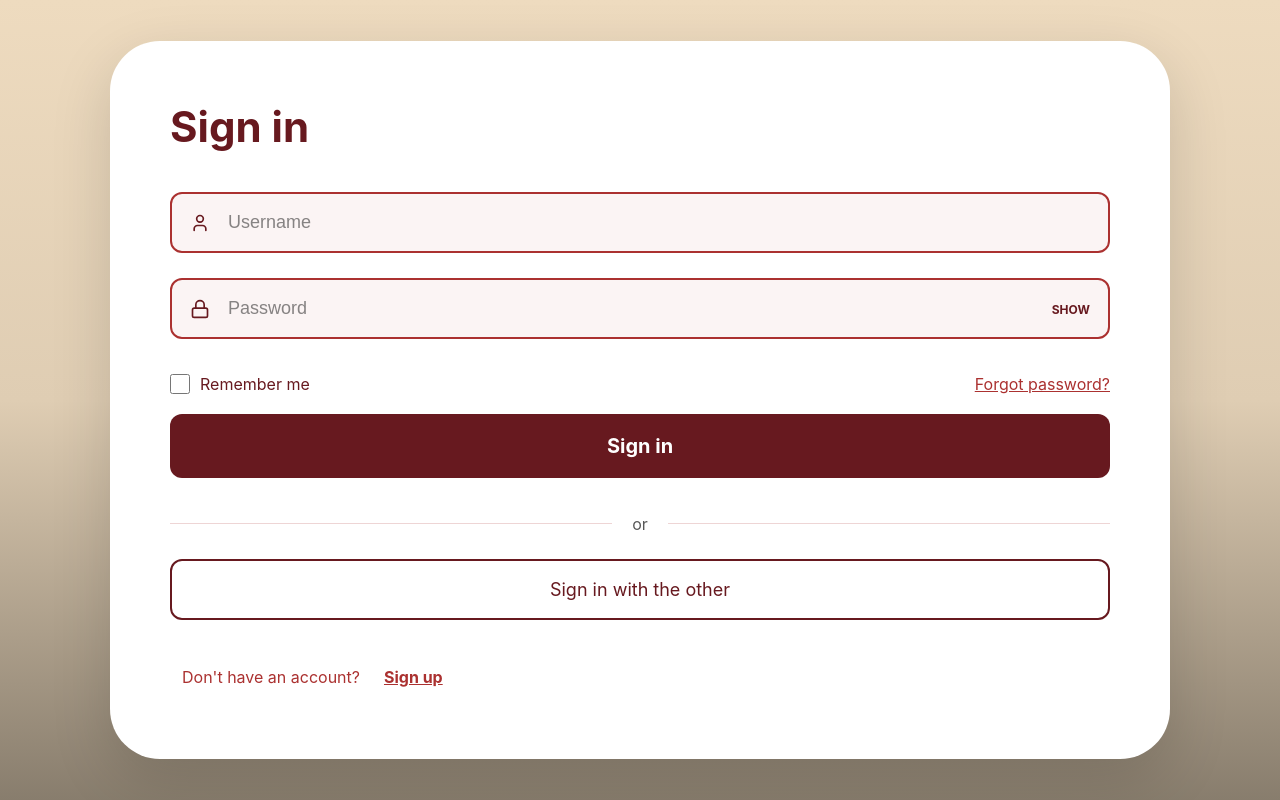
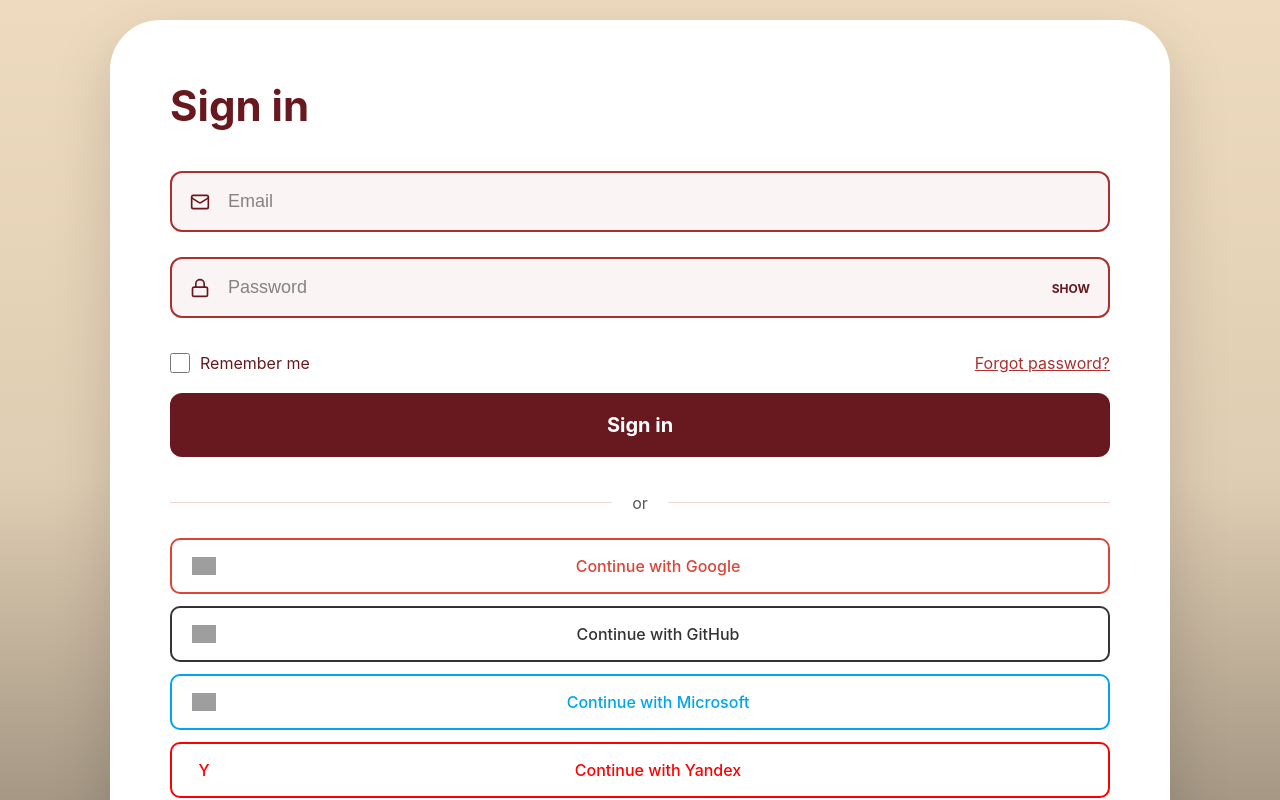
Before and after one commit to Desolateeeooo/it_english_dictionary, a React app in the folder frontend/: page /signin in a window 1280 px wide. Shown: the top 800 px of the page. Built offline with nearby package versions, Linux system fonts and the light colour scheme; grey boxes are pictures that could not be loaded; the HTML template or start-up script is replaced by a standard one.

Commit message:
Add SignInButtons component

```diff
--- a/frontend/src/components/features/login/SignInButtons/SignInButtons.module.css
+++ b/frontend/src/components/features/login/SignInButtons/SignInButtons.module.css
@@ -49,3 +49,9 @@
     padding-left: 0;
   }
 }
+
+@media (max-width: 480px) {
+	.btn_dont_have_acc {
+		font-size: 14px;
+	}
+}
--- a/frontend/src/components/features/login/SignInButtons/SignInButtonsPresentational.tsx
+++ b/frontend/src/components/features/login/SignInButtons/SignInButtonsPresentational.tsx
@@ -1,6 +1,7 @@
 import { Link } from "react-router-dom";
-import { FlexContainer, PrimaryButton, SecondaryButton } from "../../../ui";
+import { FlexContainer, PrimaryButton } from "../../../ui";
 import styles from "./SignInButtons.module.css";
+import { SocialLoginButtons } from "../../oauth";
 
 interface ISignInButtons {
 	link: string;
@@ -19,7 +20,8 @@
 				<p>or</p>
 				<hr />
 			</FlexContainer>
-			<SecondaryButton text={"Sign in with the other"} />
+			<SocialLoginButtons />
+			{/*<SecondaryButton text={"Sign in with the other"} /> */}
 			<FlexContainer style={{ justifyContent: "flex-start" }} >
 				<Link to={link} title={linkTitle}>
 				<button className={styles.btn_dont_have_acc}>{helperButtonText}</button>
--- a/frontend/src/components/features/login/SignInForm/SignInFormPresentational.tsx
+++ b/frontend/src/components/features/login/SignInForm/SignInFormPresentational.tsx
@@ -1,11 +1,11 @@
 import styles from "./SignInForm.module.css";
-import { InputPassword, InputUsername } from "..";
+import { InputEmail, InputPassword } from "..";
 import { FlexContainer, FormContainer } from "../../../ui";
 
 function SignInFormPresentational() {
 	return (
 		<FormContainer header={"Sign in"}>
-				<InputUsername />
+				<InputEmail />
 				<InputPassword />
 				<FlexContainer>
 					<div className={styles.flex_container} style={{ justifyContent: "flex-start", marginTop: 0 }}>
--- /dev/null
+++ b/frontend/src/components/features/oauth/SocialLoginButtons/SocialLoginButtons.module.css
@@ -0,0 +1,139 @@
+/* === SOCIAL LOGIN BUTTONS === */
+.socialButtons {
+  display: flex;
+  flex-direction: column;
+  gap: 12px;
+  width: 100%;
+}
+
+/* Base button style */
+.socialButton {
+  display: flex;
+  align-items: center;
+  justify-content: center;
+  gap: 12px;
+  width: 100%;
+  padding: 14px 20px;
+  border: 2px solid transparent;
+  border-radius: 10px;
+  font-size: 16px;
+  font-weight: 500;
+  cursor: pointer;
+  transition: all 0.2s ease;
+  text-align: center;
+  background-color: var(--white);
+  color: var(--black);
+}
+
+/* Icon styling */
+.iconContainer {
+  width: 24px;
+  height: 24px;
+  display: flex;
+  align-items: center;
+  justify-content: center;
+}
+
+.icon {
+  width: 100%;
+  height: 100%;
+  object-fit: contain;
+}
+
+.buttonText {
+  flex: 1;
+  text-align: center;
+}
+
+/* Specific platform styles */
+.socialButton.google {
+  border-color: #DB4437;
+  color: #DB4437;
+}
+
+.socialButton.google:hover {
+  background-color: rgba(219, 68, 55, 0.05);
+  transform: translateY(-1px);
+}
+
+.socialButton.github {
+  border-color: #333;
+  color: #333;
+}
+
+.socialButton.github:hover {
+  background-color: rgba(51, 51, 51, 0.05);
+  transform: translateY(-1px);
+}
+
+.socialButton.microsoft {
+  border-color: #00A4EF;
+  color: #00A4EF;
+}
+
+.socialButton.microsoft:hover {
+  background-color: rgba(0, 164, 239, 0.05);
+  transform: translateY(-1px);
+}
+
+.socialButton.yandex {
+  border-color: #FF0000;
+  color: #FF0000;
+}
+
+.socialButton.yandex:hover {
+  background-color: rgba(255, 0, 0, 0.05);
+  transform: translateY(-1px);
+}
+
+/* Variants */
+.socialButtons.compact .socialButton {
+  padding: 10px 16px;
+  font-size: 14px;
+  gap: 8px;
+}
+
+.socialButtons.compact .iconContainer {
+  width: 20px;
+  height: 20px;
+}
+
+.socialButtons.icons-only .socialButton {
+  padding: 10px;
+  width: auto;
+  flex: 1;
+}
+
+.socialButtons.icons-only .buttonText {
+  display: none;
+}
+
+/* Grid layout for icons-only variant */
+.socialButtons.icons-only {
+  flex-direction: row;
+  justify-content: center;
+  gap: 16px;
+}
+
+/* Focus states for accessibility */
+.socialButton:focus {
+  outline: none;
+  box-shadow: 0 0 0 3px rgba(171, 49, 48, 0.2);
+}
+
+/* Active state */
+.socialButton:active {
+  transform: translateY(0);
+}
+
+/* Responsive */
+@media (max-width: 480px) {
+  .socialButton {
+    padding: 12px 16px;
+    font-size: 15px;
+  }
+
+  .socialButtons.icons-only {
+    gap: 12px;
+  }
+}
--- /dev/null
+++ b/frontend/src/components/features/oauth/SocialLoginButtons/SocialLoginButtonsContainer.tsx
@@ -0,0 +1,62 @@
+import SocialLoginButtonsPresentational from "./SocialLoginButtonsPresentational";
+
+interface ISocialLoginButtons {
+	onGoogleClick?: () => void;
+	onGitHubClick?: () => void;
+	onMicrosoftClick?: () => void;
+	onYandexClick?: () => void;
+	variant?: 'default' | 'compact' | 'icons-only';
+}
+
+function SocialLoginButtonsContainer({
+	onGoogleClick,
+	onGitHubClick,
+	onMicrosoftClick,
+	onYandexClick,
+	variant = "default"
+}: ISocialLoginButtons) {
+
+	onYandexClick = () => true;
+
+	const handleGoogleClick = () => {
+		if (onGoogleClick) {
+			onGoogleClick();
+		} else {
+			console.log("Google login clicked");
+		}
+	};
+
+	const handleGitHubClick = () => {
+		if (onGitHubClick) {
+			onGitHubClick();
+		} else {
+			console.log("GitHub login clicked");
+		}
+	};
+
+	const handleMicrosoftClick = () => {
+		if (onMicrosoftClick) {
+			onMicrosoftClick();
+		} else {
+			console.log("Microsoft login clicked");
+		}
+	};
+
+	const handleYandexClick = () => {
+		if (onYandexClick) {
+			onYandexClick();
+		} else {
+			console.log("Yandex login clicked");
+		}
+	};
+
+	return <SocialLoginButtonsPresentational
+		handleGoogleClick={handleGoogleClick}
+		handleGitHubClick={handleGitHubClick}
+		handleMicrosoftClick={handleMicrosoftClick}
+		handleYandexClick={handleYandexClick}
+		onYandexClick={onYandexClick}
+		variant={variant} />
+}
+
+export default SocialLoginButtonsContainer;
--- /dev/null
+++ b/frontend/src/components/features/oauth/SocialLoginButtons/SocialLoginButtonsPresentational.tsx
@@ -0,0 +1,132 @@
+import styles from "./SocialLoginButtons.module.css";
+
+interface ISocialLoginButtons {
+	handleGoogleClick?: () => void;
+	handleGitHubClick?: () => void;
+	handleMicrosoftClick?: () => void;
+	handleYandexClick?: () => void;
+	onYandexClick?: () => void;
+	variant?: 'default' | 'compact' | 'icons-only';
+}
+
+function SocialLoginButtonsPresentational({
+	handleGoogleClick,
+	handleGitHubClick,
+	handleMicrosoftClick,
+	handleYandexClick,
+	onYandexClick,
+	variant = 'default'
+}: ISocialLoginButtons) {
+	return (
+		<div className={`${styles.socialButtons} ${styles[variant]}`}>
+			{/* Google Button */}
+			<button
+				type="button"
+				className={`${styles.socialButton} ${styles.google}`}
+				onClick={handleGoogleClick}
+				aria-label="Sign in with Google"
+			>
+				<div className={styles.iconContainer}>
+					<img
+						src="/icons/google.svg"
+						alt="Google"
+						className={styles.icon}
+						onError={(e) => {
+							// Fallback if icon doesn't exist
+							const target = e.target as HTMLImageElement;
+							target.style.display = 'none';
+							target.parentElement!.textContent = 'G';
+						}}
+					/>
+				</div>
+				{variant !== 'icons-only' && (
+					<span className={styles.buttonText}>
+						{variant === 'compact' ? 'Google' : 'Continue with Google'}
+					</span>
+				)}
+			</button>
+
+			{/* GitHub Button */}
+			<button
+				type="button"
+				className={`${styles.socialButton} ${styles.github}`}
+				onClick={handleGitHubClick}
+				aria-label="Sign in with GitHub"
+			>
+				<div className={styles.iconContainer}>
+					<img
+						src="/icons/github.svg"
+						alt="GitHub"
+						className={styles.icon}
+						onError={(e) => {
+							const target = e.target as HTMLImageElement;
+							target.style.display = 'none';
+							target.parentElement!.textContent = 'GH';
+						}}
+					/>
+				</div>
+				{variant !== 'icons-only' && (
+					<span className={styles.buttonText}>
+						{variant === 'compact' ? 'GitHub' : 'Continue with GitHub'}
+					</span>
+				)}
+			</button>
+
+			{/* Microsoft Button */}
+			<button
+				type="button"
+				className={`${styles.socialButton} ${styles.microsoft}`}
+				onClick={handleMicrosoftClick}
+				aria-label="Sign in with Microsoft"
+			>
+				<div className={styles.iconContainer}>
+					<img
+						src="/icons/microsoft.svg"
+						alt="Microsoft"
+						className={styles.icon}
+						onError={(e) => {
+							const target = e.target as HTMLImageElement;
+							target.style.display = 'none';
+							target.parentElement!.textContent = 'MS';
+						}}
+					/>
+				</div>
+				{variant !== 'icons-only' && (
+					<span className={styles.buttonText}>
+						{variant === 'compact' ? 'Microsoft' : 'Continue with Microsoft'}
+					</span>
+				)}
+			</button>
+
+			{/* Optional: Yandex Button */}
+			{onYandexClick && (
+				<button
+					type="button"
+					className={`${styles.socialButton} ${styles.yandex}`}
+					onClick={handleYandexClick}
+					aria-label="Sign in with Yandex"
+				>
+					<div className={styles.iconContainer}>
+						<img
+							src="/icons/yandex.svg"
+							alt="Yandex"
+							className={styles.icon}
+							onError={(e) => {
+								const target = e.target as HTMLImageElement;
+								target.style.display = 'none';
+								target.parentElement!.textContent = 'Y';
+							}}
+						/>
+					</div>
+					{variant !== 'icons-only' && (
+						<span className={styles.buttonText}>
+							{variant === 'compact' ? 'Yandex' : 'Continue with Yandex'}
+						</span>
+					)}
+				</button>
+			)}
+		</div>
+	);
+}
+
+export default SocialLoginButtonsPresentational;
--- /dev/null
+++ b/frontend/src/components/features/oauth/SocialLoginButtons/index.ts
@@ -0,0 +1 @@
+export { default } from "./SocialLoginButtonsContainer";
--- /dev/null
+++ b/frontend/src/components/features/oauth/index.ts
@@ -0,0 +1 @@
+export { default as SocialLoginButtons } from "./SocialLoginButtons";
```
